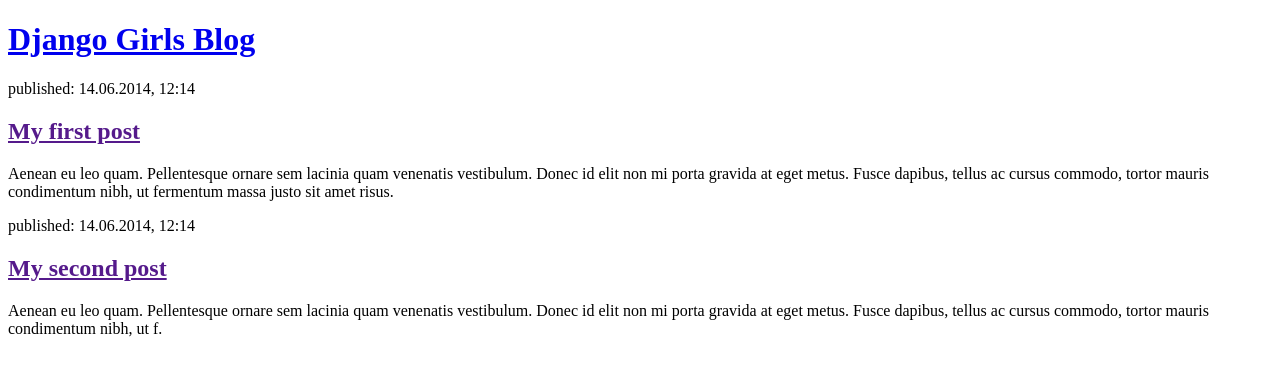
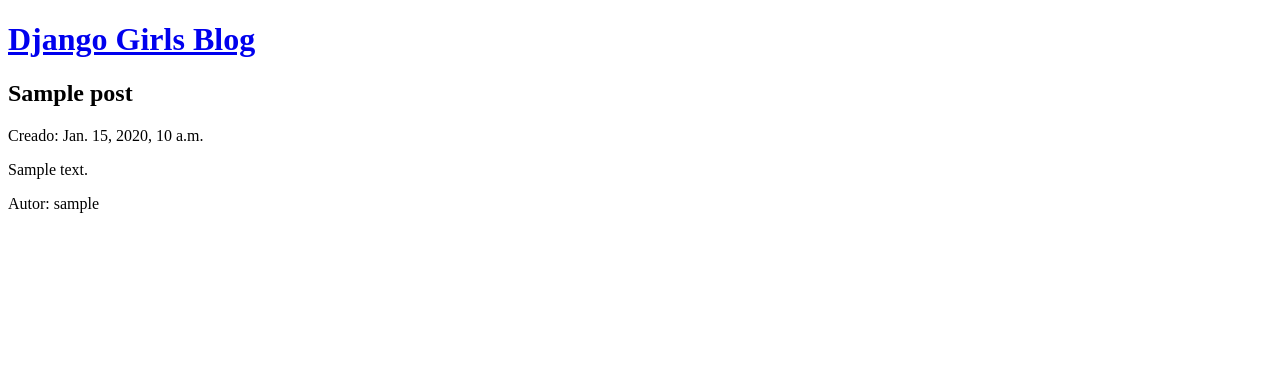
Before and after one commit to vivivargas15/mi-primer-blog, a Django app: page / in a window 1280 px wide. Shown: the top 376 px of the page. Run offline with Django 3.2, Linux system fonts and the light colour scheme; tables that the repository leaves empty hold one stand-in row (values such as "Sample post").

Commit message:
Modified templates to display posts from database.

```diff
--- a/blog/templates/blog/post_list.html
+++ b/blog/templates/blog/post_list.html
@@ -8,16 +8,17 @@
             <h1><a href="/">Django Girls Blog</a></h1>
         </header>
 
+
         <article>
-            <time>published: 14.06.2014, 12:14</time>
-            <h2><a href="">My first post</a></h2>
-            <p>Aenean eu leo quam. Pellentesque ornare sem lacinia quam venenatis vestibulum. Donec id elit non mi porta gravida at eget metus. Fusce dapibus, tellus ac cursus commodo, tortor mauris condimentum nibh, ut fermentum massa justo sit amet risus.</p>
+            {% for post in posts%}
+            <h2>{{post.title}}</h2>
+            <p>Creado: {{post.created_date}} </p>
+            <p>{{post.text}}</p>
+            <p></p>
+            <p>Autor: {{post.author}}</p>
+            {% endfor %}
+
         </article>
 
-        <article>
-            <time>published: 14.06.2014, 12:14</time>
-            <h2><a href="">My second post</a></h2>
-            <p>Aenean eu leo quam. Pellentesque ornare sem lacinia quam venenatis vestibulum. Donec id elit non mi porta gravida at eget metus. Fusce dapibus, tellus ac cursus commodo, tortor mauris condimentum nibh, ut f.</p>
-        </article>
     </body>
 </html>
--- a/blog/views.py
+++ b/blog/views.py
@@ -1,5 +1,9 @@
 from django.shortcuts import render
+from django.utils import timezone
+from .models import Post
 
 # Create your views here.
 def post_list(request):
-    return render(request, 'blog/post_list.html', {})
+	#posts = Post.objects.filter(published_date__lte=timezone.now()).order_by('published_date')
+	posts=Post.objects.all()
+	return render(request, 'blog/post_list.html', {'posts':posts})
```
